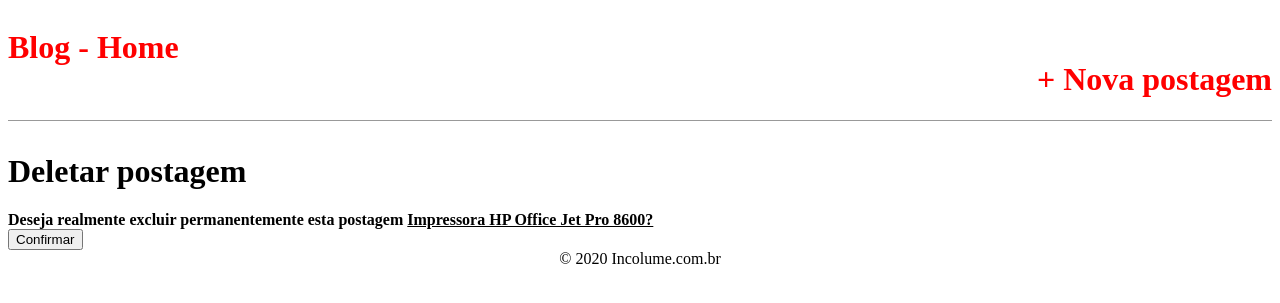
After one commit to britodfbr/curso-dj-1600521579, a Django app: page /post/24/delete/ in a window 1280 px wide. The commit adds this page. Shown: the top 303 px of the page. Run offline with Django 3.2, Linux system fonts and the light colour scheme; data comes from the database, SQL or seed files in the repository.

Commit message:
DeleteView (pk)

```diff
--- /dev/null
+++ b/blog/templates/blog/post_delete.html
@@ -0,0 +1,11 @@
+{% extends 'base.html' %}
+{% block title%} HOME - Deletar Postagem {% endblock title%}
+{% block content %}
+<h1>Deletar postagem</h1>
+<form method="post">
+    {%csrf_token%}
+    <b>Deseja realmente excluir permanentemente esta postagem <u>{{ post.title }}?</u></b>
+    <br />
+    <input type="submit" value="Confirmar">
+</form>
+{% endblock content %}
--- a/blog/templates/blog/post_detail.html
+++ b/blog/templates/blog/post_detail.html
@@ -13,4 +13,5 @@
         <p>{{object.published}}</p>
     </div>
     <a href="{{ object.get_absolute_url_update }}">Editar postagem</a>
+    <a href="{% url 'post_delete' object.pk %}">Deletar postagem</a>
 {% endblock content %}
--- a/blog/urls.py
+++ b/blog/urls.py
@@ -9,5 +9,6 @@ urlpatterns = [
     path('', views.BlogListView.as_view(), name='home'),
     path('post/new/', views.BlogCreateView.as_view(), name='post_new'),
     path('post/<slug:slug>/', views.BlogDetailView.as_view(), name='post_detail'),
-    path('post/<slug:slug>/edit', views.BlogUpdateView.as_view(), name='post_edit'),
+    path('post/<slug:slug>/edit/', views.BlogUpdateView.as_view(), name='post_edit'),
+    path('post/<int:pk>/delete/', views.BlogDeleteView.as_view(), name='post_delete'),
 ]
--- a/blog/views.py
+++ b/blog/views.py
@@ -1,6 +1,6 @@
-from django.shortcuts import render
-from django.views.generic import (ListView, DetailView, UpdateView)
+from django.views.generic import (ListView, DetailView, UpdateView, DeleteView)
 from django.views.generic.edit import CreateView
+from django.urls import reverse_lazy
 from .models import Post
 
 
@@ -28,3 +28,9 @@ class BlogUpdateView(UpdateView):
     model = Post
     template_name = 'blog/post_edit.html'
     fields = 'author', 'title', 'content',
+
+
+class BlogDeleteView(DeleteView):
+    model = Post
+    template_name = 'blog/post_delete.html'
+    success_url = reverse_lazy('home')
```
